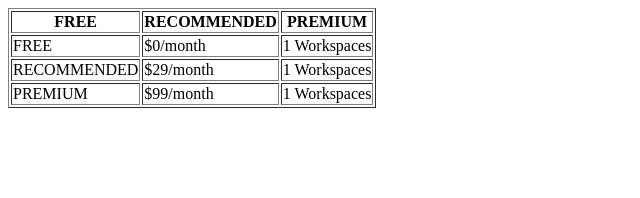
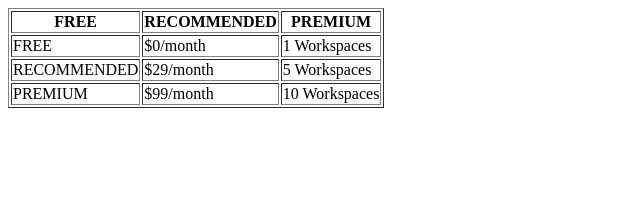
Before and after one commit to iliakrock/08.08.2020_php_form, a PHP site: page / in a window 1280 px wide. Shown: the top 198 px of the page, without its empty margins (0-640 px from the left). Run offline with PHP 8.4, Linux system fonts and the light colour scheme.

Commit message:
update_2.0

```diff
--- a/index.php
+++ b/index.php
@@ -9,12 +9,12 @@ $arr = [
     [
         'title' => 'RECOMMENDED',
         'price' => '$29/month',
-        'capacity' => '1 Workspaces'
+        'capacity' => '5 Workspaces'
     ],
     [
         'title' => 'PREMIUM',
         'price' => '$99/month',
-        'capacity' => '1 Workspaces'
+        'capacity' => '10 Workspaces'
     ],
 ];
 
```
